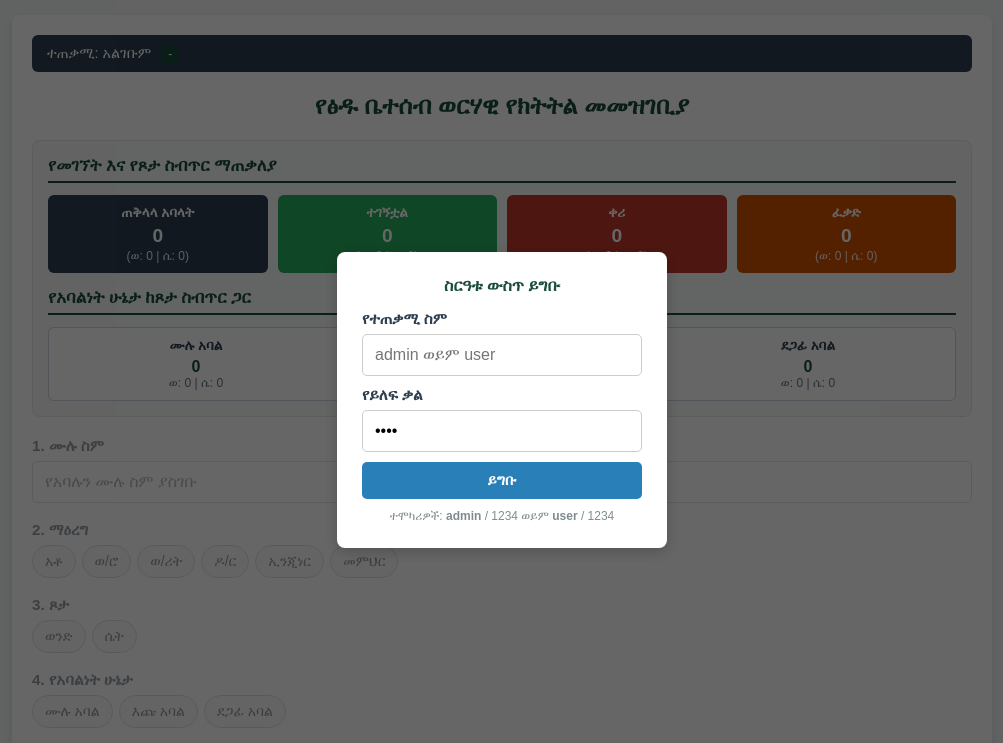
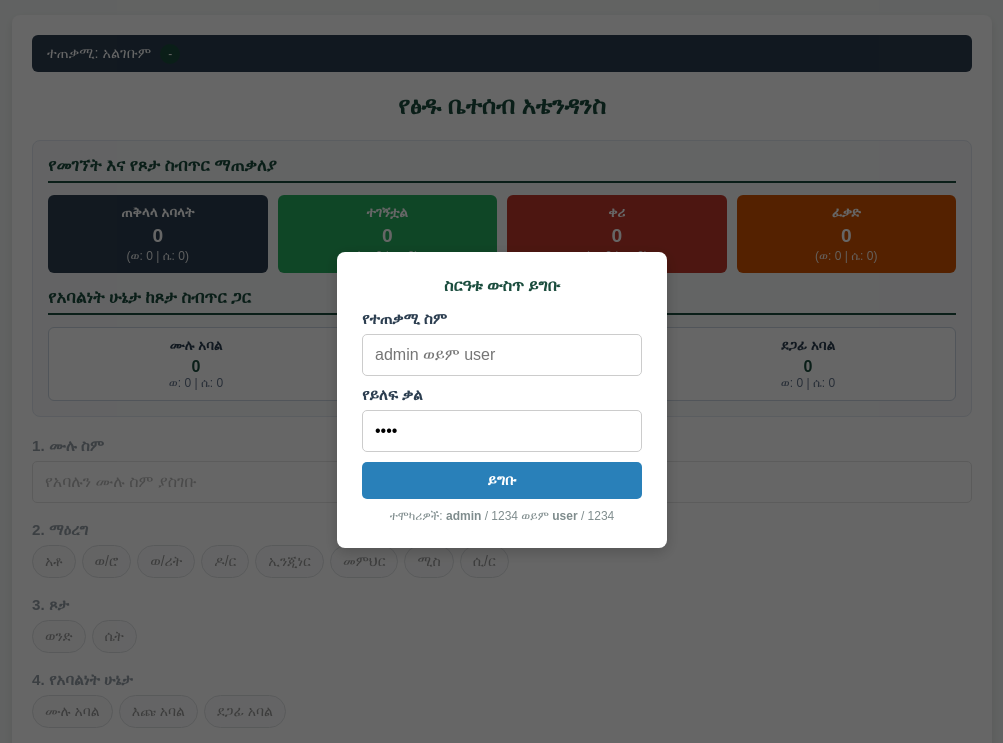
Before and after one commit to Sol-abebe/Tsidu-Beteseb, a plain HTML site: page index.html in a window 1280 px wide. Shown: the top 743 px of the page, without its empty margins (138-1141 px from the left). Drawn offline with Linux system fonts and the light colour scheme.

Commit message:
Add files via upload

```diff
--- a/index.html
+++ b/index.html
@@ -3,7 +3,7 @@
 <head>
     <meta charset="UTF-8">
     <meta name="viewport" content="width=device-width, initial-scale=1.0">
-    <title>የፅዱ ቤተሰብ ወርሃዊ የክትትል መመዝገቢያ</title>
+    <title>የፅዱ ቤተሰብ አቴንዳንስ</title>
     <style>
         * {
             box-sizing: border-box;
@@ -357,7 +357,7 @@
             </div>
         </div>
 
-        <h2>የፅዱ ቤተሰብ ወርሃዊ የክትትል መመዝገቢያ</h2>
+        <h2>የፅዱ ቤተሰብ አቴንዳንስ</h2>
 
         <!-- Enhanced Dashboard Summary -->
         <div class="dashboard-section">
@@ -425,7 +425,10 @@
                         <input type="radio" id="t4" name="title" value="ዶ/ር"><label for="t4">ዶ/ር</label>
                         <input type="radio" id="t5" name="title" value="ኢንጂነር"><label for="t5">ኢንጂነር</label>
                         <input type="radio" id="t6" name="title" value="መምህር"><label for="t6">መምህር</label>
-                    </div>
+
+                      <input type="radio" id="t7" name="title" value="ሚስ"><label for="t7">ሚስ</label>
+<input type="radio" id="t8" name="title" value="ሲ/ር"><label for="t8">ሲ/ር</label>
+                                         </div>
                 </div>
 
                 <!-- 3. Gender -->
```
